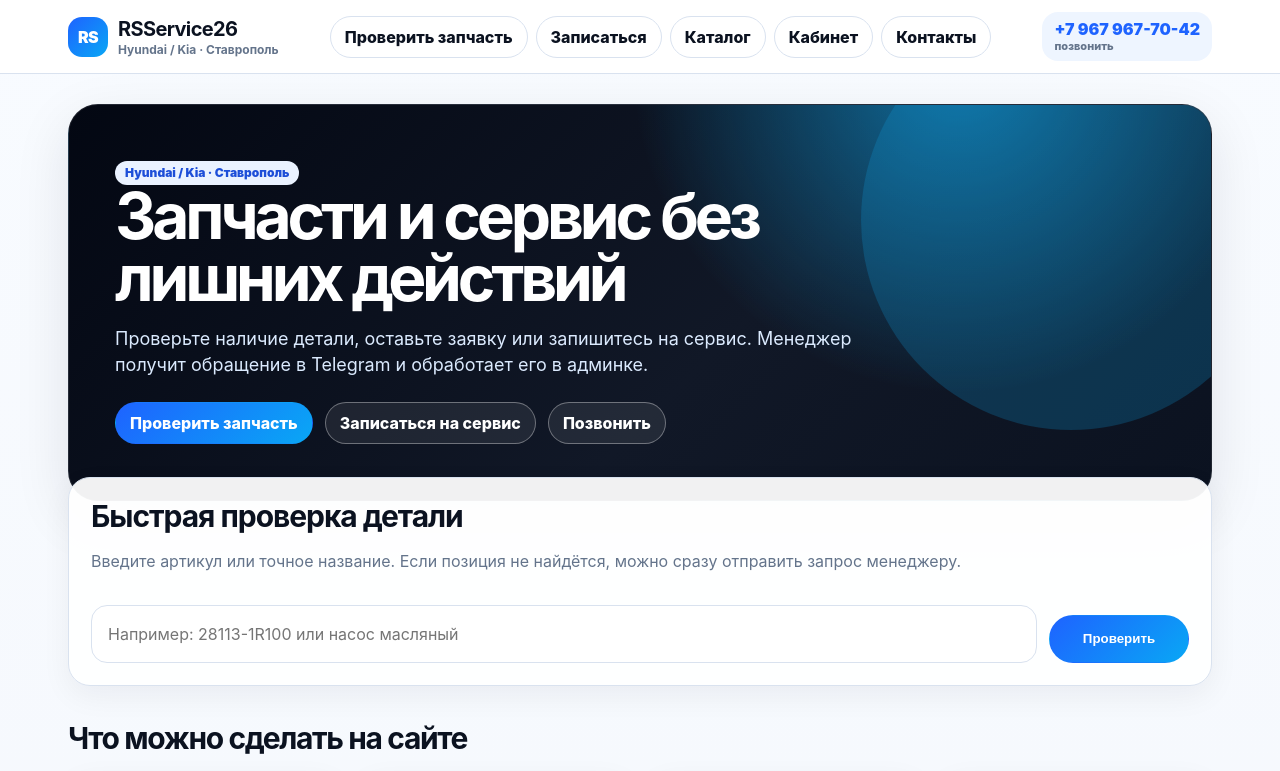
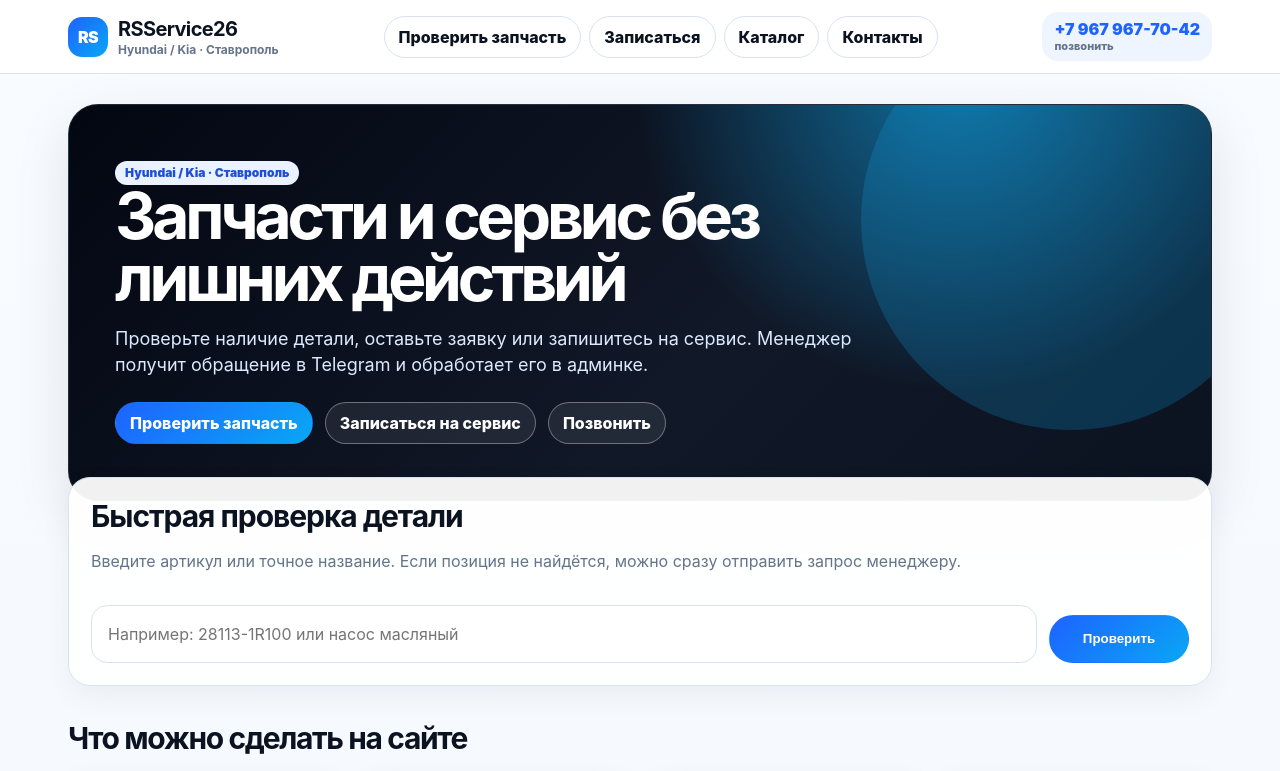
Before and after one commit to SeniorPinata28/rsservice26-v2, a Next.js app in the folder web/: page / in a window 1280 px wide. Shown: the top 771 px of the page. Built offline with nearby package versions, Linux system fonts and the light colour scheme.

Commit message:
Hide cabinet link until OTP delivery is enabled

```diff
--- a/web/components/Header.jsx
+++ b/web/components/Header.jsx
@@ -1,6 +1,7 @@
 import Link from 'next/link'
 
 export default function Header(){
+  const cabinetEnabled=process.env.NEXT_PUBLIC_CABINET_ENABLED==='true';
   return <header className="header">
     <nav className="nav">
       <Link className="brand" href="/">
@@ -11,7 +12,7 @@ export default function Header(){
         <Link href="/availability">Проверить запчасть</Link>
         <Link href="/booking">Записаться</Link>
         <Link href="/parts">Каталог</Link>
-        <Link href="/cabinet">Кабинет</Link>
+        {cabinetEnabled&&<Link href="/cabinet">Кабинет</Link>}
         <Link href="/contact">Контакты</Link>
       </div>
       <div className="headerActions">
```
